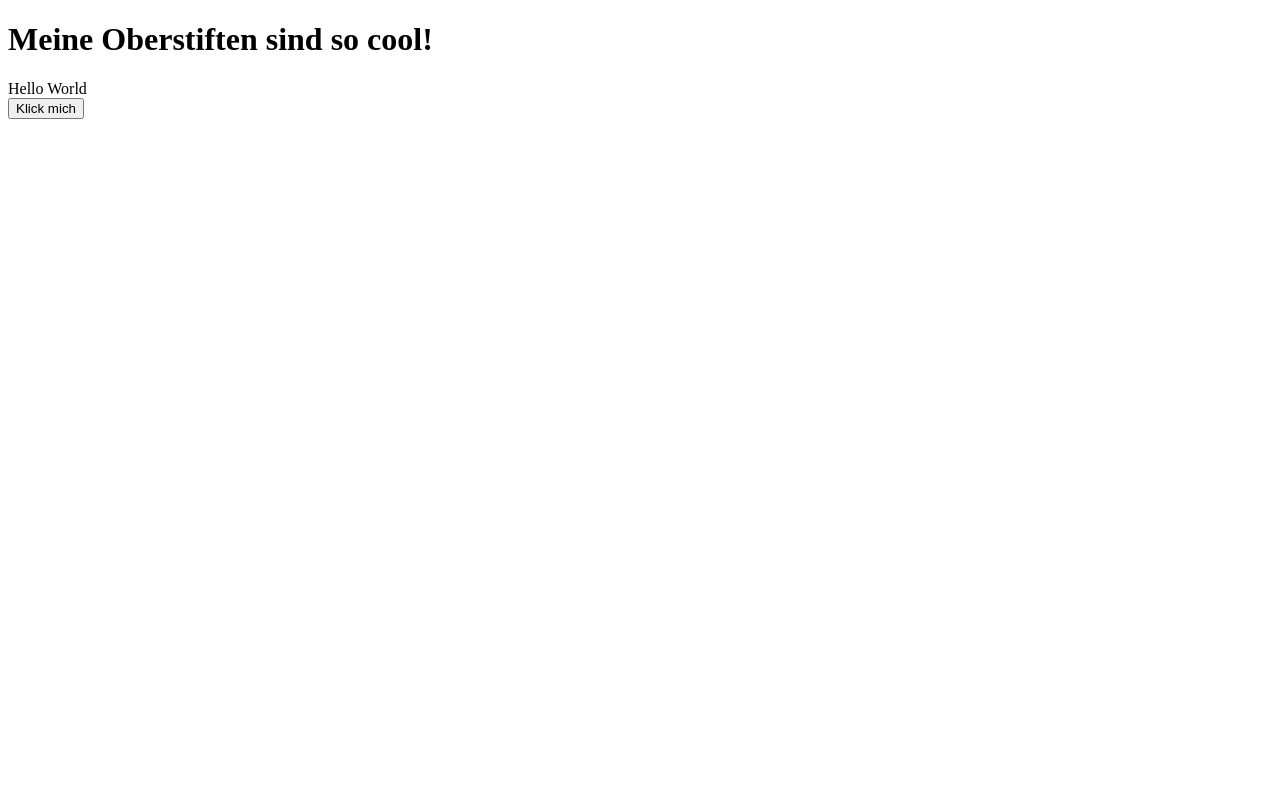
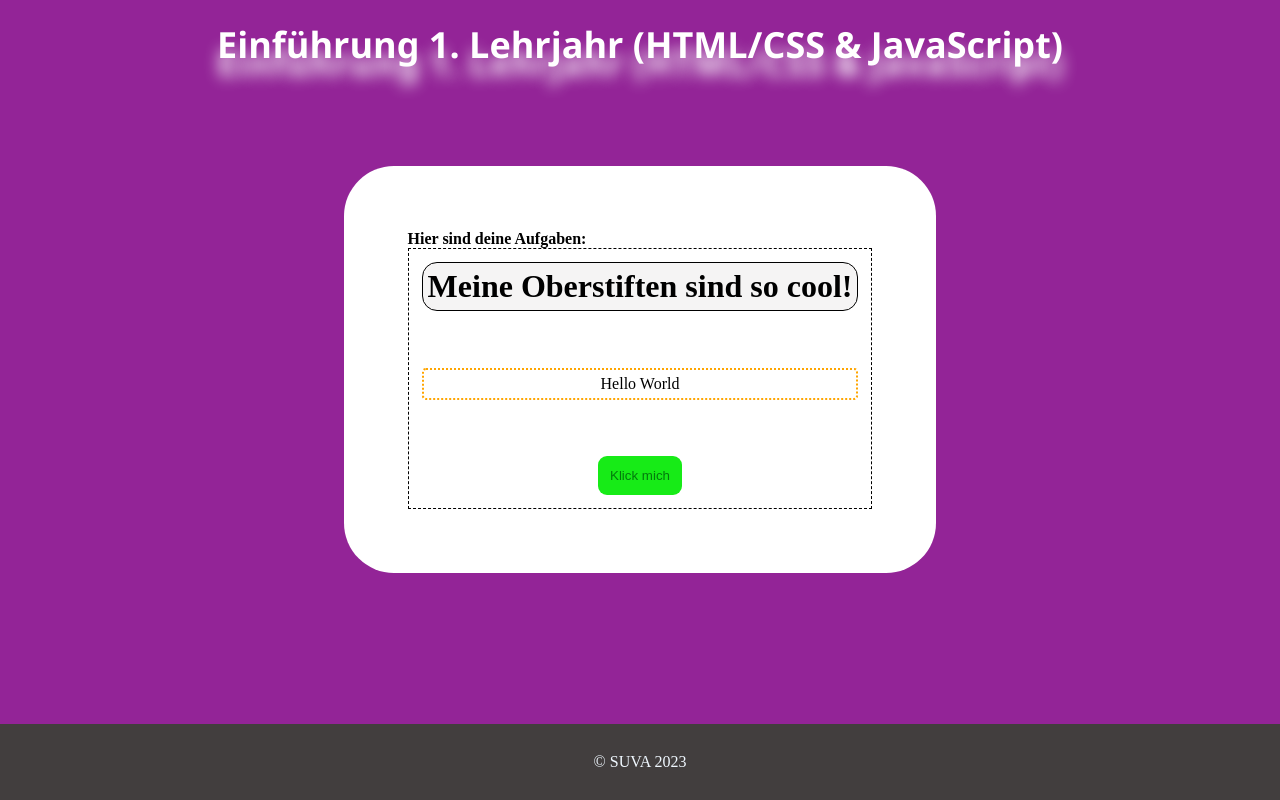
Before and after one commit to captainhook23/SuvaEinfuehrungNeuesLehrjahr, a plain HTML site: page Aufgaben/index.html in a window 1280 px wide. Drawn offline with Linux system fonts and the light colour scheme.

Commit message:
CSS + index update

```diff
--- /dev/null
+++ b/Aufgaben/css/main.scss
@@ -0,0 +1,92 @@
+*{
+    padding: 0;
+    margin: 0;
+    box-sizing: border-box;
+}
+
+body{
+    background-color: rgb(147, 36, 151);
+    min-height: 100vh;
+    display: flex;
+    flex-direction: column;
+}
+
+header{
+    padding: 20px;
+    color: rgb(255, 255, 255);
+    text-align: left;
+    font-size: 36px;
+    font-family: 'Segoe UI', Tahoma, Geneva, Verdana, sans-serif;
+    font-weight: 600;
+    text-shadow: 0px 18px 15px rgb(255, 255, 255);
+
+    div{
+        background-color: transparent;
+        text-align: center;
+
+        p{
+            background-color: transparent;
+        }
+    }
+}
+
+main{
+
+    width: max-content;
+    height: auto;
+
+    padding: 5%;
+
+    margin: auto;
+    margin-top: 6%;
+    margin-bottom: 6%;
+
+    border: none;
+    border-radius: 50px;
+
+    background-color: white;
+
+    .aufgaben{
+
+        border: 1px black dashed;
+        padding: 13px;
+        text-align: center;
+
+        h1{
+            text-align: center;
+            margin-bottom: 13%;
+            border: 1px black solid;
+            padding: 5px;
+            min-width: 433px;
+            border-radius: 15px;
+            background-color: rgba(236, 234, 234, 0.521);
+        }
+
+        div{
+            border: 2px orange dotted;
+            padding: 5px;
+            border-radius: 4px;
+            margin-bottom: 13%;
+        }
+
+        button{
+            border: none;
+            background-color: rgb(23, 235, 23);
+            padding: 12px;
+            text-align: center;
+            border-radius: 9px;
+            color: rgb(3, 121, 13);
+        }
+
+    }
+}
+
+footer{
+    width: 100%;
+    padding: 29px;
+    text-align: center;
+    background-color: rgb(66, 62, 62);
+    color: aliceblue;
+    bottom: 0px;
+    margin-top: auto;
+}
--- a/Aufgaben/index.html
+++ b/Aufgaben/index.html
@@ -1,13 +1,22 @@
 <!DOCTYPE html>
 <html lang="en">
   <head>
-    <meta charset="UTF-8">
-    <meta http-equiv="X-UA-Compatible" content="IE=edge">
-    <meta name="viewport" content="width=device-width, initial-scale=1.0">
-    <title>Document</title>
-
+    <meta charset="UTF-8" />
+    <meta http-equiv="X-UA-Compatible" content="IE=edge" />
+    <meta name="viewport" content="width=device-width, initial-scale=1.0" />
+    <link rel="stylesheet" href="./css/main.css" />
+    <title>Einführung 1. Lehrjahr Applis</title>
   </head>
   <body>
+    <header>
+      <div>
+        <p>Einführung 1. Lehrjahr (HTML/CSS & JavaScript)</p>
+      </div>
+    </header>
+
+    <main>
+        <p class="instructions"><strong>Hier sind deine Aufgaben: </strong></p>
+      <div class="aufgaben">
 
         <!--Aufgaben HTML & CSS teil-->
 
@@ -15,23 +24,29 @@
         <!--Mache einen Titel mit dem Inhalt "Meine Aufgaben"-->
         <h1>Meine Aufgaben</h1>
 
+
         <!--Aufgabe 2-->
         <!--Mache eine div mit einer id = myBox-->
         <div id="myBox"></div>
 
+
         <!--Aufgabe 3-->
         <!--Mache einen Button mit dem Inhalt "Klick mich" und der id = myButton, darunter soll eine Überschrift 3 sein-->
-
         <button id="myButton">Klick mich</button>
 
 
+      </div>
 
+      <p><strong></strong></p>
 
+    </main>
 
-
-
+    <footer>
+        <div>
+            <p>© SUVA 2023</p>
+        </div>
+    </footer>
 
     <script src="aufgaben.js"></script>
   </body>
-
 </html>
```
Also changed, not shown: Aufgaben/css/main.css (added), 1 other file. Lines whose indentation alone changed are shown as unchanged.
